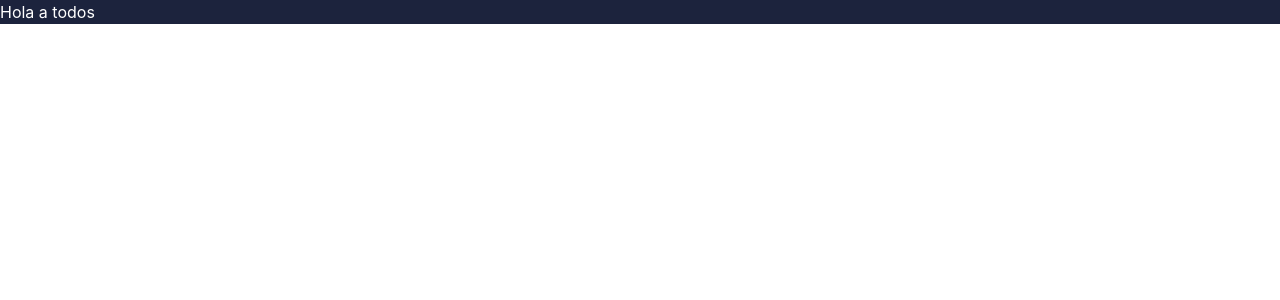
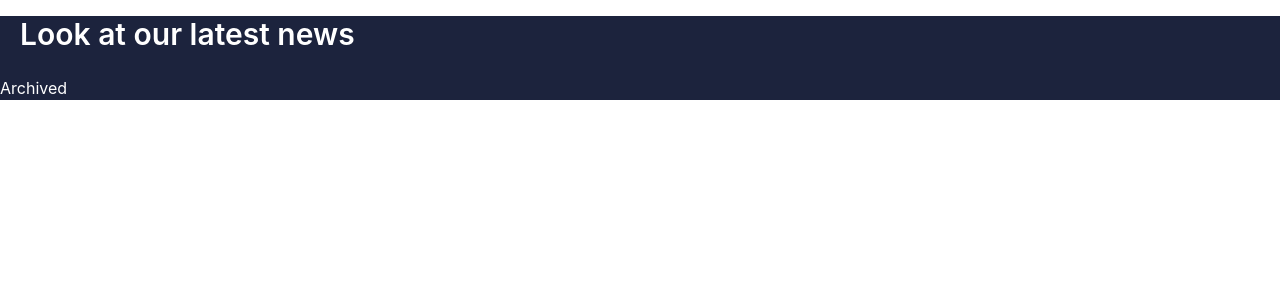
Before and after one commit to Alonsoe44/News-FrontEnd-Emiliano-Polanco, a React (Create React App) app: page / in a window 1280 px wide. Shown: the top 300 px of the page. Built offline with nearby package versions, Linux system fonts and the light colour scheme.

Commit message:
Creating the folder structure for the News Section

```diff
--- a/src/App.tsx
+++ b/src/App.tsx
@@ -1,7 +1,12 @@
 import React from "react";
+import NewsListSection from "./components/newsListSection/NewsListSection";
 
 function App() {
-  return <div className="bg-primary text-primaryContrast">Hola a todos</div>;
+  return (
+    <div className="bg-primary text-primaryContrast">
+      <NewsListSection />
+    </div>
+  );
 }
 
 export default App;
--- /dev/null
+++ b/src/components/newsListSection/NewsListSection.tsx
@@ -0,0 +1,13 @@
+import SectionButton from "./sectionButton/SectionButton";
+import SectionTitle from "./sectionTitle/SectionTitle";
+
+const NewsListSection = () => {
+  return (
+    <div>
+      <SectionTitle text="Look at our latest news" />
+      <SectionButton />
+    </div>
+  );
+};
+
+export default NewsListSection;
--- /dev/null
+++ b/src/components/newsListSection/sectionButton/SectionButton.tsx
@@ -0,0 +1,5 @@
+const SectionButton = () => {
+  return <button>Archived</button>;
+};
+
+export default SectionButton;
--- /dev/null
+++ b/src/components/newsListSection/sectionTitle/SectionTitle.tsx
@@ -0,0 +1,12 @@
+interface SectionTitleProps {
+  text: string;
+}
+function SectionTitle({ text }: SectionTitleProps) {
+  return (
+    <h2 className="text-3xl font-semibold mt-4 sm:top-0 sm:mb-6 pl-5">
+      {text}
+    </h2>
+  );
+}
+
+export default SectionTitle;
--- /dev/null
+++ b/src/pages/NewsPage.tsx
@@ -0,0 +1,11 @@
+import NewsListSection from "../components/newsListSection/NewsListSection";
+
+const NewsPage = () => {
+  return (
+    <div>
+      <NewsListSection />
+    </div>
+  );
+};
+
+export default NewsPage;
```
